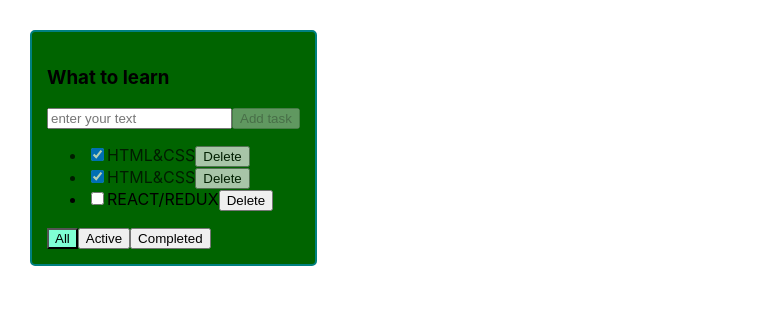
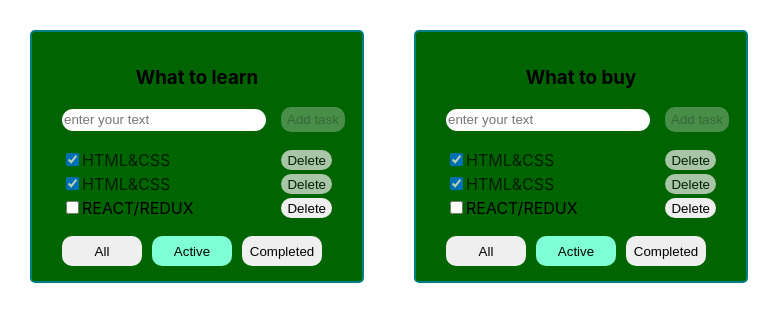
Before and after one commit to hunzah/Todo-List, a React (Create React App) app: page / in a window 1280 px wide. Shown: the top 322 px of the page, without its empty margins (0-781 px from the left). Built offline with nearby package versions, Linux system fonts and the light colour scheme.

Commit message:
add Todo

```diff
--- a/src/App.css
+++ b/src/App.css
@@ -28,3 +28,53 @@
 .is-done {
   opacity: 0.7;
 }
+
+ul {
+  list-style: none;
+  padding: 0px 15px
+}
+li {
+  display: flex;
+  justify-content: space-between;
+  padding: 2px 0;
+}
+li button {
+  height: 20px;
+  border: white;
+  border-radius: 10px;
+}
+.checkbox-title {
+
+}
+
+.btns {
+  display:flex;
+  justify-content: space-between;
+  margin: 0 15px;
+}
+
+.btns button{
+  width: 80px;
+  height: 30px;
+  border: white;
+  border-radius: 10px;
+  margin-right: 10px;
+}
+
+h3 {
+  display: flex;
+  justify-content: center;
+}
+
+.inp-btn input {
+ width: 200px;
+  height: 20px;
+  border-radius: 20px;
+  border: white;
+  margin: 0 15px;
+}
+.inp-btn button {
+  height: 25px;
+  border: white;
+  border-radius: 10px;
+}
--- a/src/App.tsx
+++ b/src/App.tsx
@@ -7,8 +7,12 @@ import {v1} from 'uuid';
 export type FilterValueType =
     'all' | 'completed' | 'active'
 
+type TodolistType = {
+    id: string, title:string, filter: FilterValueType
+}
+
 function App() {
-    const todoListTitle_1: string = 'What to learn';
+
 
 
     let initTask_1: Array<TaskType> = [
@@ -27,7 +31,7 @@ function App() {
         setTasks(filteredTasks);
     }
 
-function addTasks (title: string) {
+    function addTasks(title: string) {
         const newTask = {id: v1(), title: title, isDone: false};
         const newTasks = [newTask, ...tasks_1]
         setTasks(newTasks)
@@ -37,8 +41,8 @@ function addTasks (title: string) {
         setFilter(value)
     }
 
-    function changeStatus (taskId:string, isDone:boolean){
-        const task = tasks_1.find(t => t.id===taskId)
+    function changeStatus(taskId: string, isDone: boolean) {
+        const task = tasks_1.find(t => t.id === taskId)
 
         if (task) task.isDone = isDone
         const copy = [...tasks_1]
@@ -55,17 +59,28 @@ function addTasks (title: string) {
     }
 
 
+    const todolists:TodolistType[] = [
+        {id: v1(), title: 'What to learn', filter: 'active'},
+        {id: v1(), title: 'What to buy', filter: 'active'}
+
+    ]
+
+
     return (
         <div className="App">
-            <TodoList
-                title={todoListTitle_1}
+            {
+                todolists.map((tl) => {
+                    return <TodoList
+                        title={tl.title}
                         tasks={tasksForTodoList}
                         removeTask={removeTask}
                         changeFilter={changeFilter}
-                addTasks = {addTasks}
+                        addTasks={addTasks}
                         changeStatus={changeStatus}
-                filter={filter}
+                        filter={tl.filter}
                     />
+                })
+            }
 
 
         </div>
--- a/src/TodoList.tsx
+++ b/src/TodoList.tsx
@@ -63,12 +63,12 @@ const TodoList = (props: TodoListPropsType) => {
     return (
         <div className="todolist">
             <h3>{props.title}</h3>
-            <div>
+            <div className={'inp-btn'}>
                 <input placeholder={'enter your text'}
-                       value={newTaskTitle}
-                       onChange={onNewTitleChangeHandler}
-                       onKeyDown={onKeyPressHandler}
-                       className={error? 'error':''}/>
+                          value={newTaskTitle}
+                          onChange={onNewTitleChangeHandler}
+                          onKeyDown={onKeyPressHandler}
+                          className={error ? 'error' : ''}/>
                 <button
                     disabled={isAddTaskNotPossible}
                     onClick={() => {
@@ -89,8 +89,8 @@ const TodoList = (props: TodoListPropsType) => {
 
                         return (
                             <li className={t.isDone? 'is-done':''} key={t.id}>
-                                <input type="checkbox" onChange={onChangeCheckBox} checked={t.isDone}/>
-                                <span>{t.title}</span>
+                                <div className={'checkbox-title'}><input type="checkbox" onChange={onChangeCheckBox} checked={t.isDone}/>
+                                    <span>{t.title}</span></div>
                                 <button
                                     onClick={onClickRemoveHandler}>Delete
                                 </button>
@@ -99,7 +99,7 @@ const TodoList = (props: TodoListPropsType) => {
                     })}
 
             </ul>
-            <div>
+            <div className={'btns'}>
                 <button className={props.filter==='all'?'active-filter':''} onClick={onClickAllHandler}>All</button>
                 <button className={props.filter==='active'?'active-filter':''} onClick={onClickActiveHandler}>Active</button>
                 <button className={props.filter==='completed'?'active-filter':''} onClick={onClickCompletedHandler}>Completed</button>
```
Lines whose indentation alone changed are shown as unchanged.
